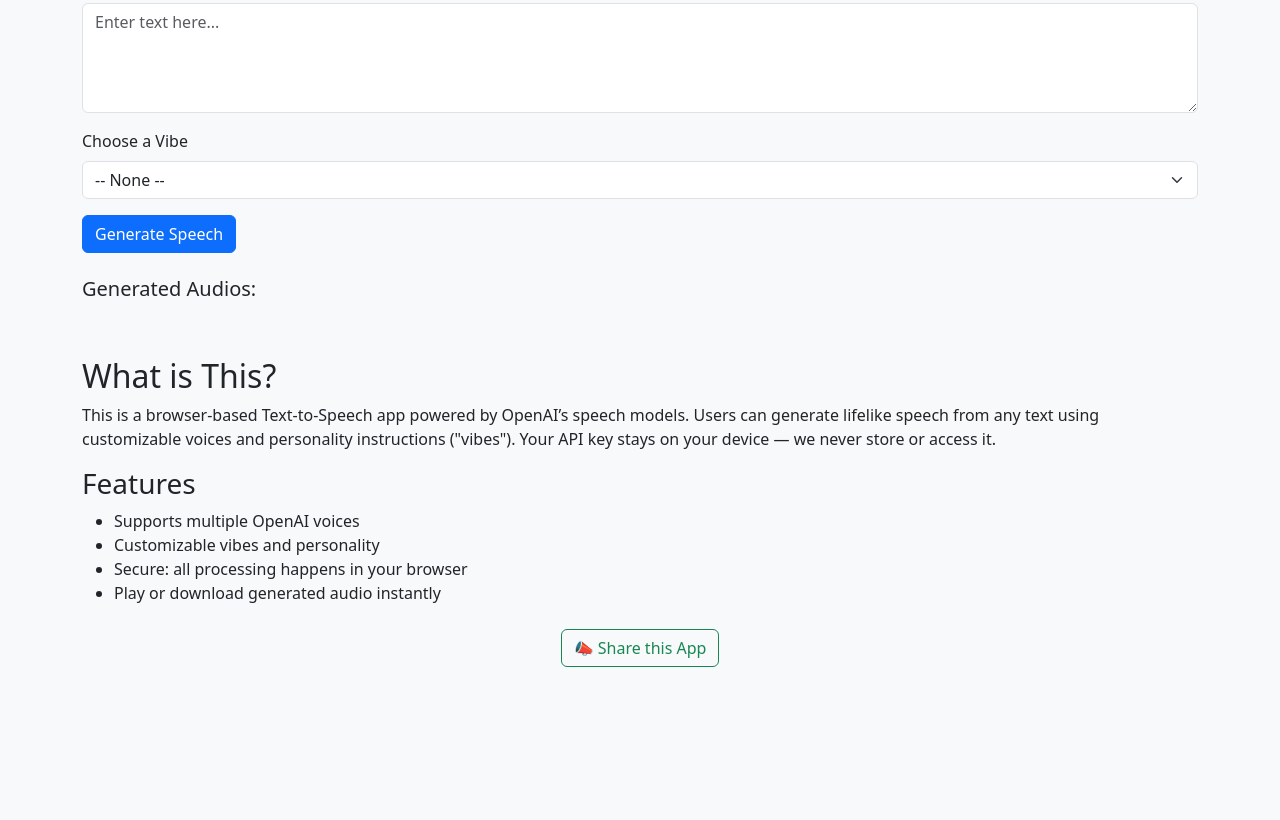
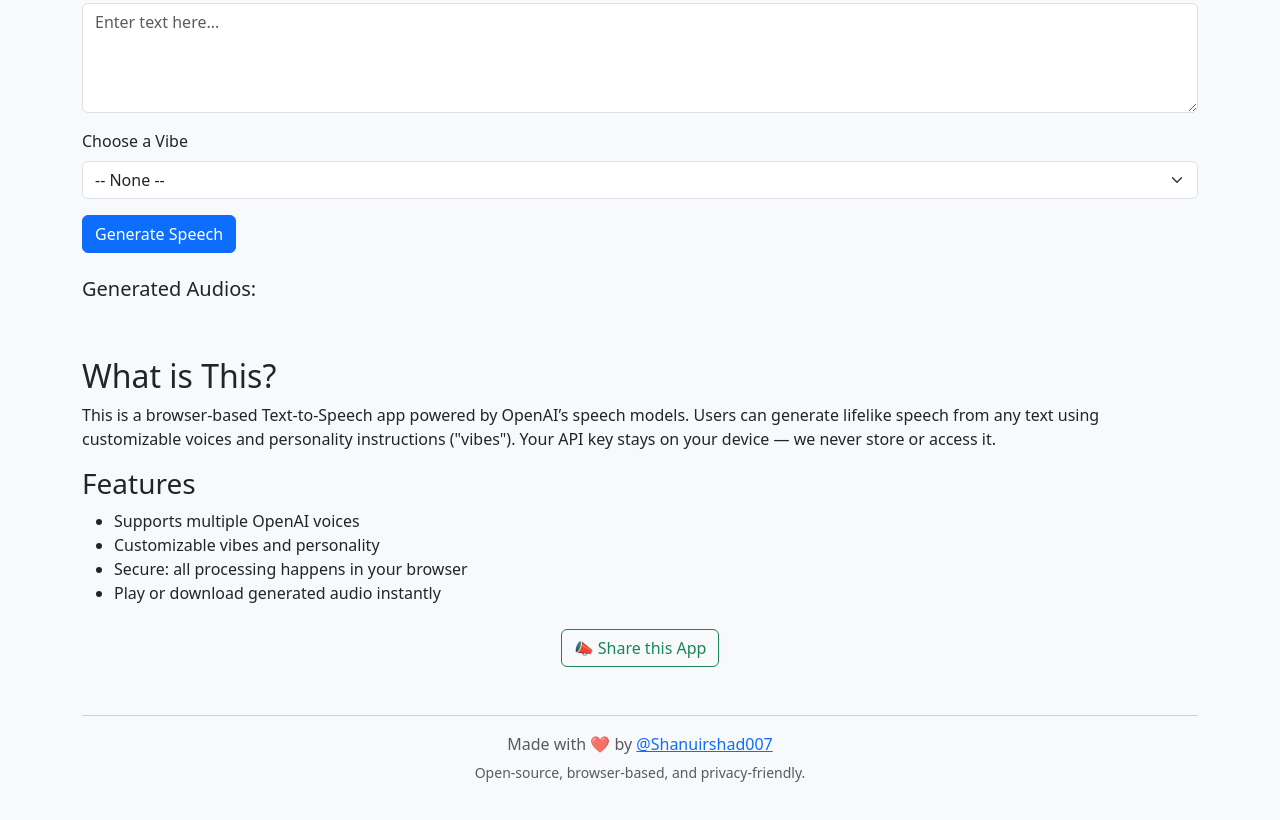
Before and after one commit to Shanuirshad007/text-to-speach, a plain HTML site: page index.html in a window 1280 px wide. Shown: the part 610-1430 px from the top of the page. Before the commit the page ends 1325 px from the top, so only its background shows below. Drawn offline with nearby package versions, Linux system fonts and the light colour scheme.

Commit message:
add profile info
add profile info

```diff
--- a/index.html
+++ b/index.html
@@ -124,6 +124,17 @@
         </button>
         <div id="shareStatus" class="mt-2 text-success d-none">✅ Link copied!</div>
       </div>
+
+      <footer class="text-center mt-5 mb-3 text-muted">
+        <hr />
+        <p class="mb-1">Made with ❤️ by
+          <a href="https://github.com/Shanuirshad007" target="_blank" rel="noopener noreferrer">
+            @Shanuirshad007
+          </a>
+        </p>
+        <small>Open-source, browser-based, and privacy-friendly.</small>
+      </footer>
+
   </div>
 
   <script>
```
